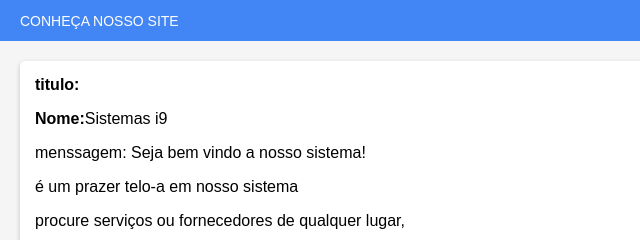
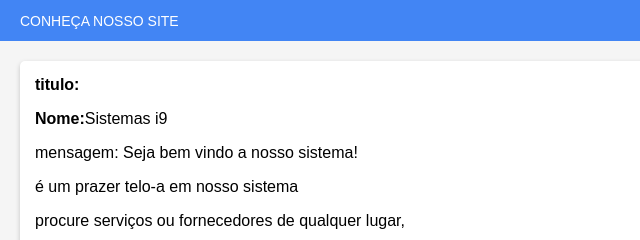
Before and after one commit to dharareemias/busque, a plain HTML site: page notificacao.html in a window 1280 px wide. Shown: the top 240 px of the page, 0-640 px from the left. Drawn offline with Linux system fonts and the light colour scheme.

Commit message:
Update notificacao.html

```diff
--- a/notificacao.html
+++ b/notificacao.html
@@ -80,7 +80,7 @@
         <div class="servico-card">
             <p class="servico-titulo">titulo: </p>
             <p><strong>Nome:</strong>Sistemas i9</p>
-            <p>menssagem: Seja bem vindo a nosso sistema!</p>
+            <p>mensagem: Seja bem vindo a nosso sistema!</p>
             <p>é um prazer telo-a em nosso sistema</p>
             <p>procure serviços ou fornecedores de qualquer lugar,</p>
             <p>também pode divulgar seu serviço. Navegue, procure e conheça!</p>
```
